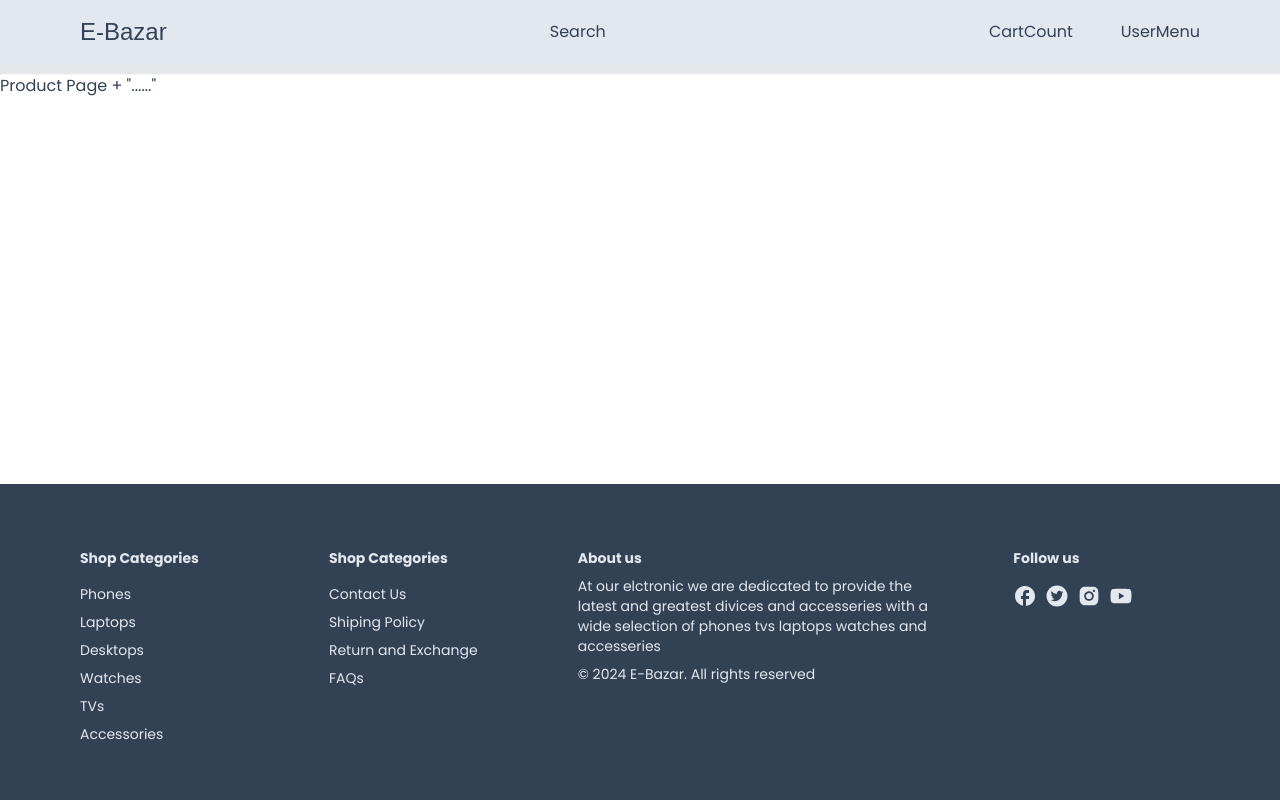
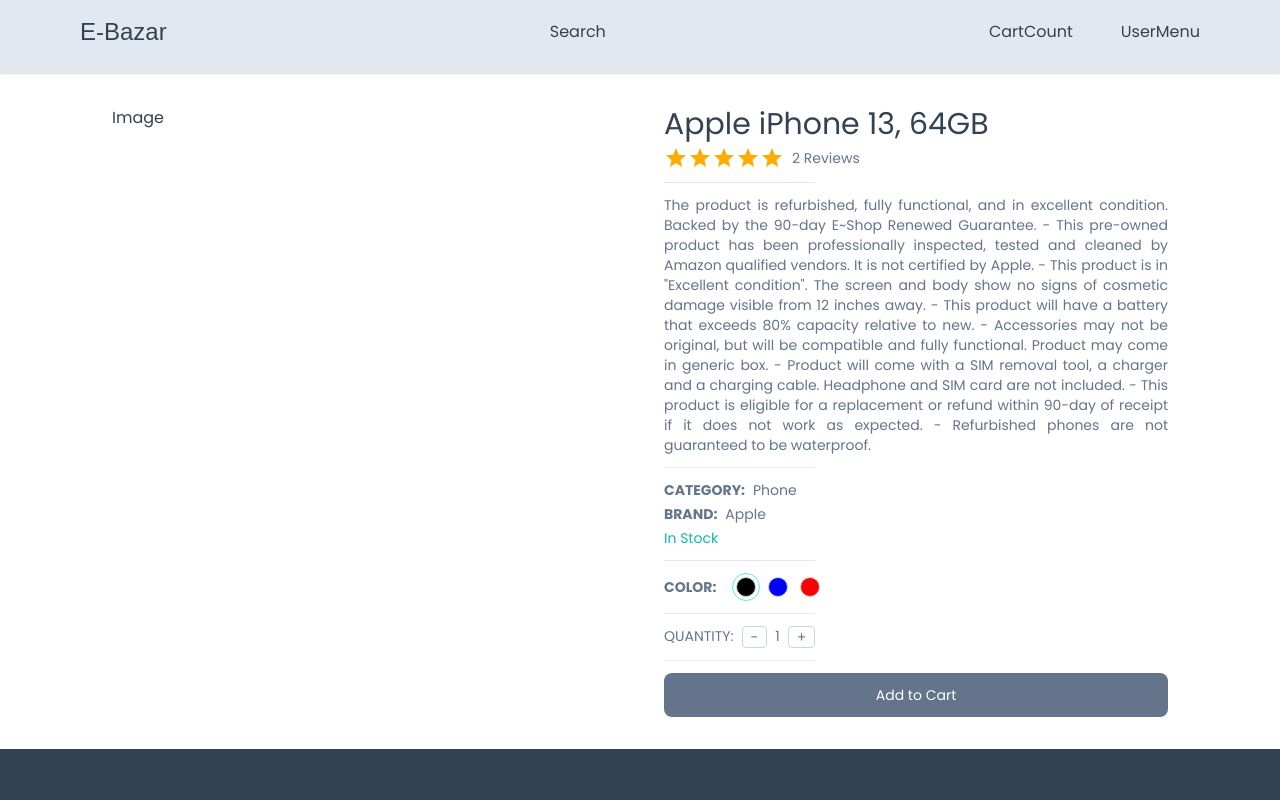
Before and after one commit to PraveenVishvakarma/e-commerce-web-app, a Next.js app: page /product/1 in a window 1280 px wide. Shown: the top 800 px of the page. Built offline with nearby package versions, Linux system fonts and the light colour scheme; a web font is replaced by a local one.

Commit message:
create product detail UI

```diff
--- /dev/null
+++ b/app/components/SetColor.tsx
@@ -0,0 +1,33 @@
+'use client'
+import { CartProductType, SelectedImgType } from "../product/[productId]/ProductDetail";
+
+interface SetColorProps{
+    images:SelectedImgType[],
+    cartProduct:CartProductType,
+    handleColorSelect:(value:SelectedImgType)=> void;
+}
+const SetColor:React.FC<SetColorProps>=({
+    images,
+    cartProduct,
+    handleColorSelect
+})=>{
+    return(
+        <div>
+            <div className="flex gap-4 items-center">
+                <span className="font-bold">COLOR:</span>
+                <div className="flex gap-1">
+                    {images.map((image)=>{
+                        return <div
+                        key={image.color}
+                        onClick={()=>handleColorSelect(image)}
+                        className={`h-7 w-7 rounded-full border-teal-300 flex items-center justify-center ${cartProduct.selectedImg.color===image.color ? 'border-[1.5px]' :'border-none'} `}>
+                            <div style={{background:image.colorCode}} className="h-5 w-5 rounded-full border-[1.2px] border-slate-300 cursor-pointer"></div>
+                        </div>
+                    })}
+                </div>
+            </div>
+        </div>
+    )
+}
+
+export default SetColor;
--- /dev/null
+++ b/app/components/products/SetQuantity.tsx
@@ -0,0 +1,27 @@
+'use client'
+
+import { CartProductType } from "@/app/product/[productId]/ProductDetail"
+
+interface SetQuantityProps{
+    cartCounter?: boolean;
+    cartProduct:CartProductType;
+    handleQuantityIncrease:()=>void;
+    handleQuantityDecrease:()=>void;
+}
+
+const btnStyle='border-[1.2px] border-slate-300 px-2 rounded';
+const SetQuantity:React.FC<SetQuantityProps>=({cartCounter,cartProduct, handleQuantityDecrease, handleQuantityIncrease})=>{
+    console.log("cartProduct.qauntity");
+    return(
+        <div  className="flex gap-2 ">
+            {cartCounter? null: <div className="font-seminbold uppercase">Quantity:</div>}
+            <div className="flex gap-2">
+                <button onClick={handleQuantityDecrease} className={btnStyle}>-</button>
+                <div>{cartProduct.qauntity}</div>
+                <button onClick={handleQuantityIncrease} className={btnStyle}>+</button>
+            </div>
+        </div>
+    )
+}
+
+export default SetQuantity;
--- /dev/null
+++ b/app/product/[productId]/ProductDetail.tsx
@@ -0,0 +1,104 @@
+'use client'
+
+import SetColor from "@/app/components/SetColor";
+import { Rating } from "@mui/material";
+import { useCallback, useState } from "react";
+import SetQuantity from "@/app/components/products/SetQuantity";
+
+interface productDetailProps{
+    product:any;
+}
+
+export type CartProductType={
+    id:string,
+    name:string,
+    description:string,
+    category:string,
+    brand:string,
+    selectedImg:SelectedImgType,
+    qauntity:number,
+    price:number
+}
+
+export type SelectedImgType={
+    color:string,
+    colorCode:string,
+    image:string
+}
+const ProductDetail:React.FC<productDetailProps>=({product}:{product:any})=>{
+
+    const[cartProduct, setCartProduct]=useState<CartProductType>({
+        id:product.id,
+        name:product.name,
+        description:product.description,
+        category:product.category,
+        brand:product.brand,
+        selectedImg:{...product.images[0]},
+        qauntity:1,
+        price:product.price,
+    })
+
+    const handleColorSelect=useCallback((value:SelectedImgType)=>{
+        setCartProduct((pre)=>{
+            return {...pre, selectedImg:value};
+        })
+    }, [cartProduct.selectedImg]);
+
+    const Divider=()=>{
+        return <hr className="w-[30%] my-2"/>
+    }
+
+    const handleQuantityDecrease=useCallback(()=>{
+        if(cartProduct.qauntity===1) return;
+        setCartProduct((pre)=>{
+            return {...pre, qauntity:pre.qauntity-1};
+        })
+    },[cartProduct])
+
+    const handleQuantityIncrease=useCallback(()=>{
+        setCartProduct((pre)=>{
+            return {...pre, qauntity:pre.qauntity+1}
+        })
+    },[cartProduct])
+
+    const productRating=product.reviews.reduce((accu:number ,item:any)=>item.rating+accu,0)/product.reviews.length;
+    return(
+        <div className="grid grid-cols-1 md:grid-cols-2 gap-12">
+            <div>Image</div>
+            <div className="flex flex-col gap-1 text-slate-500 text-sm">
+                <p className="text-3xl font-medium text-slate-700">{product.name}</p>
+                <div className="flex gap-2 items-center ">
+                        <Rating value={productRating} readOnly />
+                    <div>{product.reviews.length} Reviews</div>
+                </div>
+                <Divider/>
+                <p className="text-justify">{product.description}</p>
+                <Divider/>
+                <div>
+                    <span className="font-semibold uppercase mr-2">category:</span>{product.category}
+                </div>
+                <div>
+                    <span className="font-semibold uppercase mr-2">Brand:</span>{product.brand}
+                </div>
+                <div className={product.inStock?"text-teal-500":"text-red-500"}>{product.inStock?"In Stock":"Out of Stock"}</div>
+                <Divider/>
+                <div>
+                    <SetColor cartProduct={cartProduct} handleColorSelect={handleColorSelect}
+                    images={product.images}
+                    />
+                </div>
+                <Divider/>
+                <div>
+                <SetQuantity cartProduct={cartProduct}
+                handleQuantityDecrease={handleQuantityDecrease}
+                handleQuantityIncrease={handleQuantityIncrease}
+                />
+                </div>
+                <Divider/>
+                <button className="bg-slate-500 text-white p-3 rounded-lg hover:opacity-70">Add to Cart</button>
+            </div>
+        </div>
+    )
+}
+
+export default  ProductDetail;
--- a/app/product/[productId]/page.tsx
+++ b/app/product/[productId]/page.tsx
@@ -1,12 +1,18 @@
+import Container from '@/app/components/Container';
 import React from 'react'
+import ProductDetail from './ProductDetail';
+import { product } from '@/utils/product';
 
 interface IParam{
     productId?:string;
 }
 
 export default function productPage({params}:{params:IParam}) {
-    console.log(params,+"params");
     return (
-    <div>Product Page + "......"</div>
+    <div className='p-8'>
+        <Container>
+            <ProductDetail product={product} />
+        </Container>
+    </div>
   )
 }
--- /dev/null
+++ b/utils/product.ts
@@ -0,0 +1,73 @@
+export const product={
+id: "648437b38c44d52b9542e340",
+    name: "Apple iPhone 13, 64GB",
+    description:
+      'The product is refurbished, fully functional, and in excellent condition. Backed by the 90-day E~Shop Renewed Guarantee.\n- This pre-owned product has been professionally inspected, tested and cleaned by Amazon qualified vendors. It is not certified by Apple.\n- This product is in "Excellent condition". The screen and body show no signs of cosmetic damage visible from 12 inches away.\n- This product will have a battery that exceeds 80% capacity relative to new.\n- Accessories may not be original, but will be compatible and fully functional. Product may come in generic box.\n- Product will come with a SIM removal tool, a charger and a charging cable. Headphone and SIM card are not included.\n- This product is eligible for a replacement or refund within 90-day of receipt if it does not work as expected.\n- Refurbished phones are not guaranteed to be waterproof.',
+    price: 40,
+    brand: "Apple",
+    category: "Phone",
+    inStock: true,
+    images: [
+      {
+        color: "Black",
+        colorCode: "#000000",
+        image:
+          "https://m.media-amazon.com/images/I/61g+McQpg7L._AC_SX679_.jpg",
+      },
+      {
+        color: "Blue",
+        colorCode: " #0000FF",
+        image:
+          "https://m.media-amazon.com/images/I/713Om9vCHUL._AC_SX679_.jpg",
+      },
+      {
+        color: "Red",
+        colorCode: "#FF0000",
+        image:
+          "https://m.media-amazon.com/images/I/61thdjmfHcL.__AC_SX300_SY300_QL70_FMwebp_.jpg",
+      },
+    ],
+    reviews: [
+      {
+        id: "6499b4887402b0efd394d8f3",
+        userId: "6499b184b0e9a8c8709821d3",
+        productId: "648437b38c44d52b9542e340",
+        rating: 4,
+        comment:
+          "good enough. I like the camera and casing. the delivery was fast too.",
+        createdDate: "2023-06-26T15:53:44.483Z",
+        user: {
+          id: "6499b184b0e9a8c8709821d3",
+          name: "Chaoo",
+          email: "example1@gmail.com",
+          emailVerified: null,
+          image:
+            "https://lh3.googleusercontent.com/a/AAcHTtcuRLwWi1vPKaQOcJlUurlhRAIIq2LgYccE8p32=s96-c",
+          hashedPassword: null,
+          createdAt: "2023-06-26T15:40:52.558Z",
+          updatedAt: "2023-06-26T15:40:52.558Z",
+          role: "USER",
+        },
+      },
+      {
+        id: "6499a110efe4e4de451c7edc",
+        userId: "6475af156bad4917456e6e1e",
+        productId: "648437b38c44d52b9542e340",
+        rating: 5,
+        comment: "I really liked it!!",
+        createdDate: "2023-06-26T14:30:40.998Z",
+        user: {
+          id: "6475af156bad4917456e6e1e",
+          name: "Charles",
+          email: "example@gmail.com",
+          emailVerified: null,
+          image:
+            "https://lh3.googleusercontent.com/a/AAcHTteOiCtILLBWiAoolIW9PJH-r5825pBDl824_8LD=s96-c",
+          hashedPassword: null,
+          createdAt: "2023-05-30T08:08:53.979Z",
+          updatedAt: "2023-05-30T08:08:53.979Z",
+          role: "ADMIN",
+        },
+      },
+    ],
+  }
```
